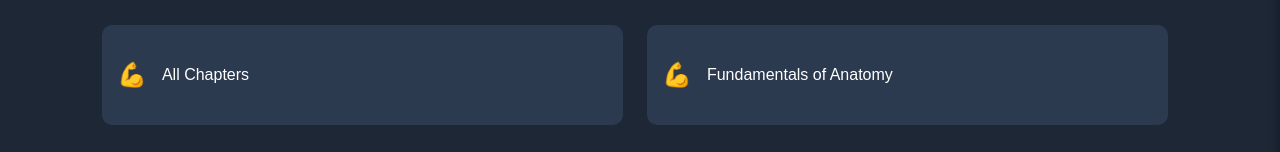
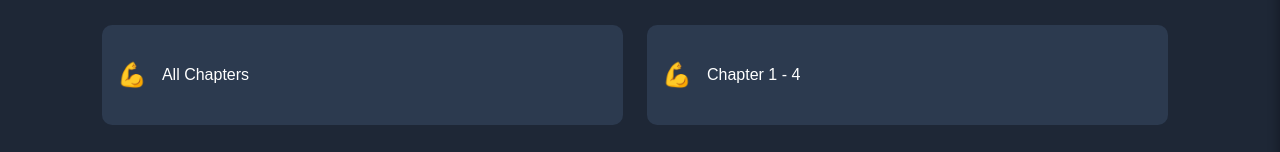
Before and after one commit to nelsonejumedia/quiz, a plain HTML site: page anatomy/CES211.html in a window 1280 px wide. Shown: the part 177-329 px from the top of the page. Drawn offline with nearby package versions, Linux system fonts and the light colour scheme.

Commit message:
Update CES211.html

```diff
--- a/anatomy/CES211.html
+++ b/anatomy/CES211.html
@@ -29,9 +29,9 @@
                 </button>
 
 
-<button class="category-btn" data-category="Fundamentals of Anatomy">
+<button class="category-btn" data-category="Chapter 1 - 4">
                     <span class="category-icon">💪</span>
-                    <span>Fundamentals of Anatomy </span>
+                    <span>Chapter 1 - 4</span>
                 </button>
 
      <button class="category-btn" data-category="Anatomical Position, Planes and Terms">
```
